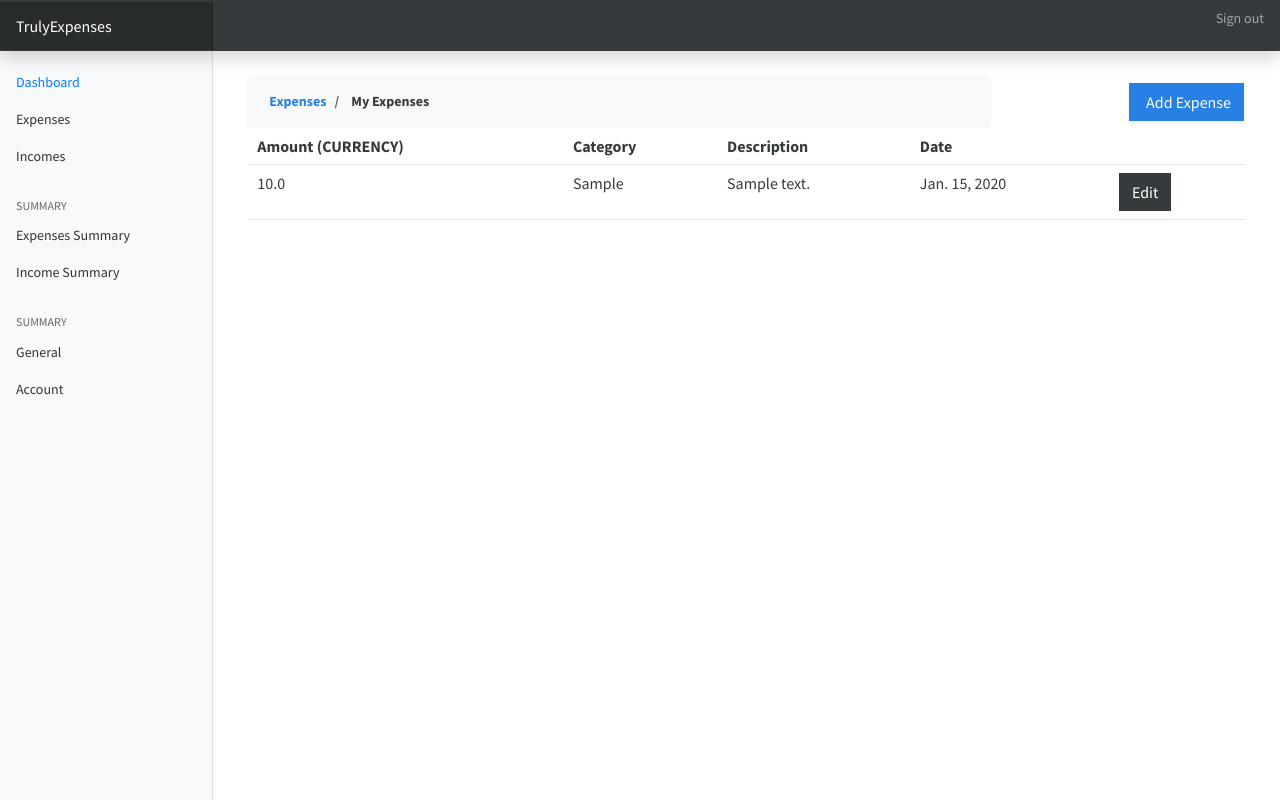
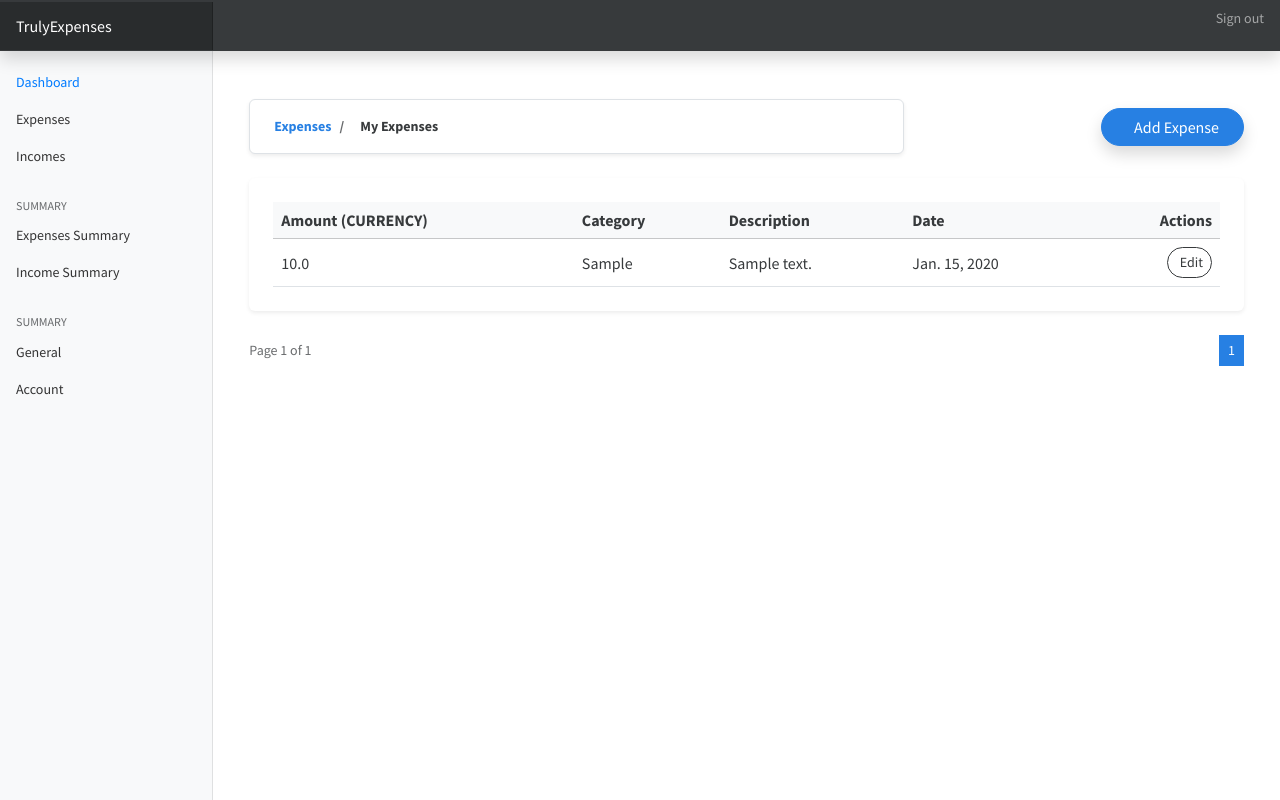
Before and after one commit to Adrian-ortiz0/django_income_expense_website, a Django app: page / in a window 1280 px wide. Run offline with Django 5.2, Linux system fonts and the light colour scheme; a user stored in the database is signed in; tables that the repository leaves empty hold one stand-in row (values such as "Sample post"); some libraries are stand-ins or nearby versions.

Commit message:
feat: :sparkles: Paginator has been included

```diff
--- a/expenseswebsite/expenses/views.py
+++ b/expenseswebsite/expenses/views.py
@@ -3,15 +3,19 @@ from django.contrib.auth.decorators import login_required
 from .models import Category
 from django.contrib import messages
 from .models import Expense
+from django.core.paginator import Paginator
 
 # Create your views here.
 @login_required(login_url='/authentication/login')
 def index(request):
     categories = Category.objects.all()
     expenses= Expense.objects.filter(owner=request.user)
-
+    paginator = Paginator(expenses, 2)
+    page_number = request.GET.get('page')
+    page_obj=Paginator.get_page(paginator, page_number)
     context={
-        'expenses': expenses
+        'expenses': expenses,
+        'page_obj': page_obj,
     }
     return render(request, 'expenses/index.html', context)
 
--- a/expenseswebsite/templates/expenses/index.html
+++ b/expenseswebsite/templates/expenses/index.html
@@ -2,61 +2,101 @@
 {% load static %}
 {% block content %}
 
-<div class="container my-4">
-    <div class="row align-items-center justify-content-between">
-        <div class="col-md-9">
-            <nav aria-label="breadcrumb" class="bg-light p-3 rounded shadow-sm">
+<div class="container my-5">
+    <div class="row align-items-center justify-content-between mb-4">
+        <div class="col-md-8">
+            <nav aria-label="breadcrumb" class="bg-white p-3 rounded shadow-sm border">
                 <ol class="breadcrumb mb-0">
                     <li class="breadcrumb-item">
                         <a href="/" class="text-decoration-none text-primary fw-semibold">
-                            <i class="bi bi-wallet2 me-1"></i>Expenses
+                            <i class="bi bi-wallet2 me-2"></i>Expenses
                         </a>
                     </li>
                     <li class="breadcrumb-item active fw-bold text-dark" aria-current="page">
-                        <i class="bi bi-list-ul me-1"></i>My Expenses
+                        <i class="bi bi-list-ul me-2"></i>My Expenses
                     </li>
                 </ol>
             </nav>
         </div>
-        <div class="col-md-3 text-md-end mt-3 mt-md-0">
-            <a href="{% url 'add-expenses' %}" class="btn btn-primary shadow-sm">
-                <i class="bi bi-plus-circle me-1"></i> Add Expense
+        <div class="col-md-4 text-md-end mt-3 mt-md-0">
+            <a href="{% url 'add-expenses' %}" class="btn btn-primary shadow rounded-pill px-4">
+                <i class="bi bi-plus-circle me-2"></i>Add Expense
             </a>
         </div>
-        <div class="container">
+    </div>
 
+    {% include 'partials/_messages.html' %}
 
     {% if expenses.count %}
-
-
-            <table class="table table-stripped table-hover">
-                <thead>
+    <div class="table-responsive shadow-sm rounded bg-white p-4">
+        <table class="table table-hover align-middle mb-0">
+            <thead class="table-light">
                 <tr>
-                        <th>Amount (CURRENCY)</th>
-                        <th>Category</th>
-                        <th>Description</th>
-                        <th>Date</th>
-                        <th></th>
+                    <th scope="col">Amount (CURRENCY)</th>
+                    <th scope="col">Category</th>
+                    <th scope="col">Description</th>
+                    <th scope="col">Date</th>
+                    <th scope="col" class="text-end">Actions</th>
                 </tr>
             </thead>
             <tbody>
-
-                    {% for expense in expenses %}
+                {% for expense in page_obj %}
                 <tr>
-                        <td>{{expense.amount}}</td>
-                        <td>{{expense.category}}</td>
-                        <td>{{expense.description}}</td>
-                        <td>{{expense.date}}</td>
-                        <td><a href="{% url 'expense-edit' expense.id %}" class="btn btn-secondary">Edit</a></td>
+                    <td>{{ expense.amount }}</td>
+                    <td>{{ expense.category }}</td>
+                    <td>{{ expense.description }}</td>
+                    <td>{{ expense.date }}</td>
+                    <td class="text-end">
+                        <a href="{% url 'expense-edit' expense.id %}" class="btn btn-outline-secondary btn-sm rounded-pill">
+                            <i class="bi bi-pencil-square me-1"></i>Edit
+                        </a>
+                    </td>
                 </tr>
                 {% endfor %}
             </tbody>
         </table>
-            {% endif %}
-        </div>
     </div>
 
-    {% include 'partials/_messages.html' %}
+    <!-- Pagination -->
+    <div class="d-flex justify-content-between align-items-center mt-4">
+        <div class="text-muted">
+            Page {{ page_obj.number }} of {{ page_obj.paginator.num_pages }}
+        </div>
+        <nav>
+            <ul class="pagination pagination-sm mb-0">
+                {% if page_obj.has_previous %}
+                <li class="page-item">
+                    <a class="page-link" href="?page=1">&laquo; First</a>
+                </li>
+                <li class="page-item">
+                    <a class="page-link" href="?page={{ page_obj.previous_page_number }}">Previous</a>
+                </li>
+                {% endif %}
+
+                {% for num in page_obj.paginator.page_range %}
+                    {% if page_obj.number == num %}
+                        <li class="page-item active"><span class="page-link">{{ num }}</span></li>
+                    {% elif num > page_obj.number|add:-2 and num < page_obj.number|add:2 %}
+                        <li class="page-item"><a class="page-link" href="?page={{ num }}">{{ num }}</a></li>
+                    {% endif %}
+                {% endfor %}
+
+                {% if page_obj.has_next %}
+                <li class="page-item">
+                    <a class="page-link" href="?page={{ page_obj.next_page_number }}">Next</a>
+                </li>
+                <li class="page-item">
+                    <a class="page-link" href="?page={{ page_obj.paginator.num_pages }}">Last &raquo;</a>
+                </li>
+                {% endif %}
+            </ul>
+        </nav>
+    </div>
+    {% else %}
+    <div class="alert alert-info shadow-sm text-center mt-4" role="alert">
+        <i class="bi bi-info-circle me-2"></i>No expenses found. Start by adding a new one!
+    </div>
+    {% endif %}
 </div>
 
 {% endblock content %}
```
Lines whose indentation alone changed are shown as unchanged.
